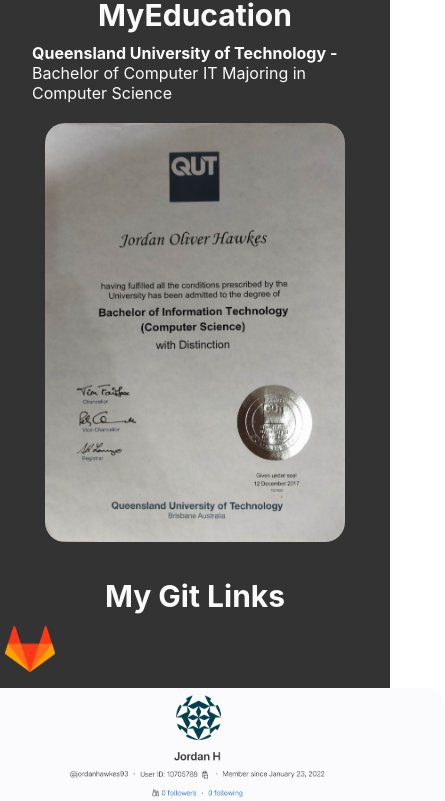
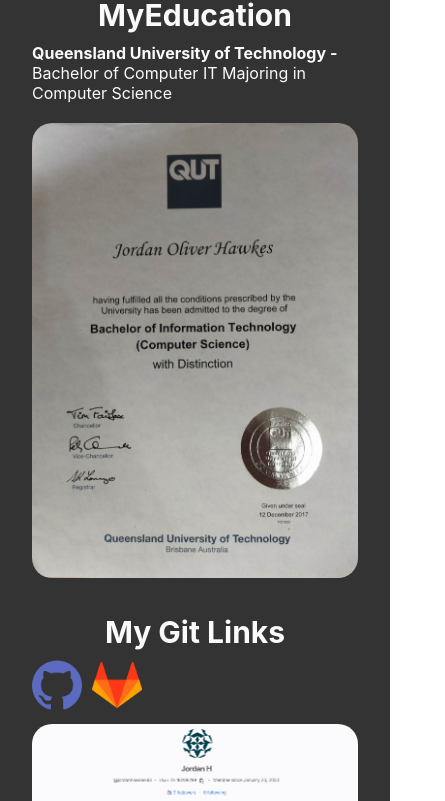
Before and after one commit to hawkesie/portfolio, a React (Create React App) app: page / in a window 390 px wide. Shown: the part 2259-3060 px from the top of the page, 445 px wide, since content can reach past the window. Built offline with nearby package versions, Linux system fonts and the light colour scheme.

Commit message:
added max widths to images for mobile

```diff
--- a/src/components/MyEducation/MyEducation.css
+++ b/src/components/MyEducation/MyEducation.css
@@ -18,8 +18,9 @@
   }
 
   .my-education-image-container img{
-    width: 300px;
+    width: 350px;
     border-radius: 20px;
+    max-width: 100%;
   }
 
   .my-education-text-container{
--- a/src/components/MyGits/MyGits.css
+++ b/src/components/MyGits/MyGits.css
@@ -21,5 +21,6 @@
 
   .my-gits-history-image-container img{
     width: 500px;
+    max-width: 100%;
     border-radius: 20px;
   }
```
